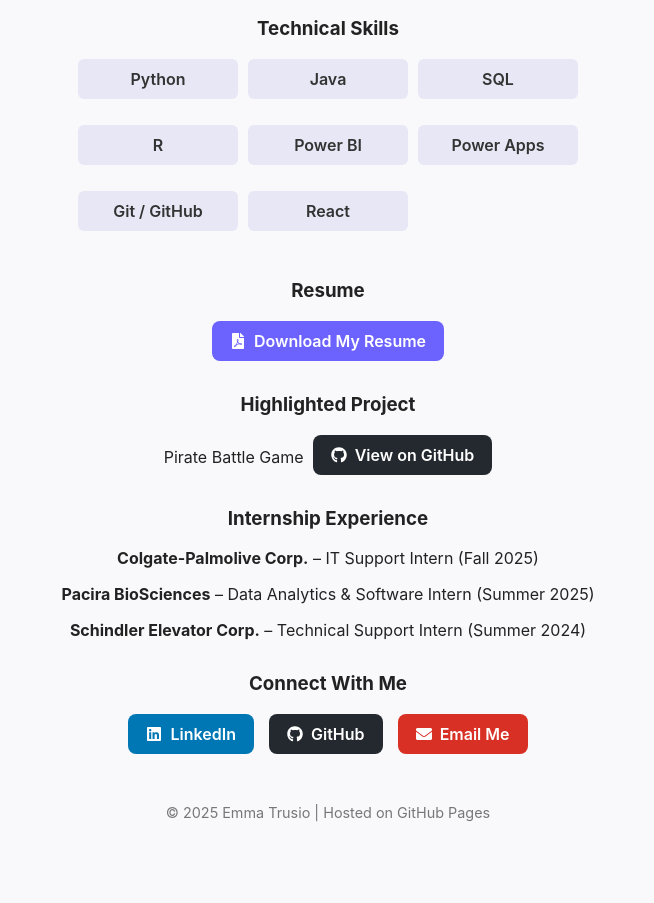
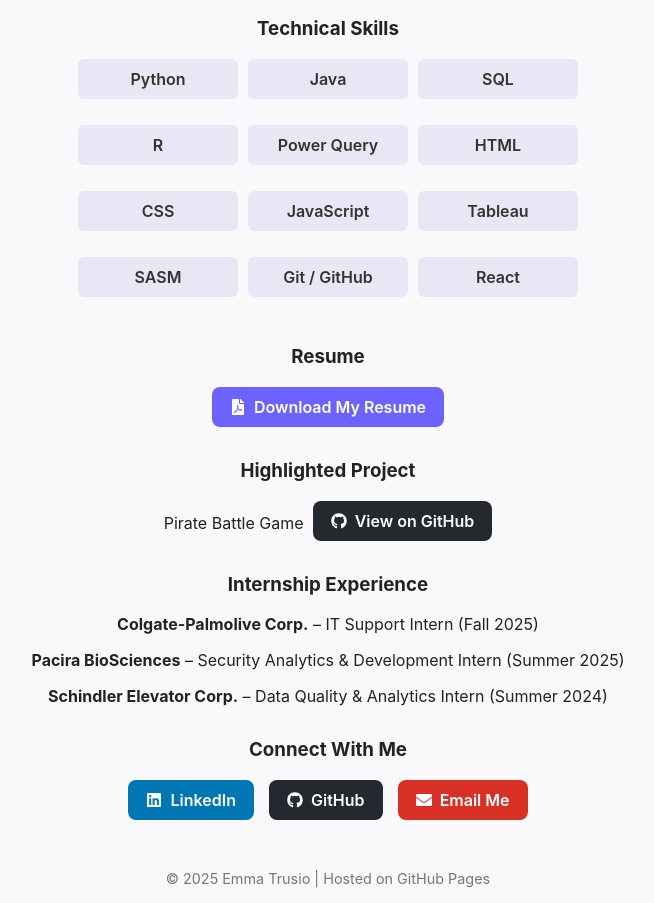
Before and after one commit to eetrusio14/my-portfolio, a React (Create React App) app: page / in a window 1280 px wide. Shown: the part 560-1463 px from the top of the page, without its empty margins (312-966 px from the left). Built offline with nearby package versions, Linux system fonts and the light colour scheme.

Commit message:
Changed technical skills grid to include acquired skills and updated resume

```diff
--- a/src/App.js
+++ b/src/App.js
@@ -41,8 +41,12 @@
           <li>Java</li>
           <li>SQL</li>
           <li>R</li>
-          <li>Power BI</li>
-          <li>Power Apps</li>
+          <li>Power Query</li>
+          <li>HTML</li>
+          <li>CSS</li>
+          <li>JavaScript</li>
+          <li>Tableau</li>
+          <li>SASM</li>
           <li>Git / GitHub</li>
           <li>React</li>
         </ul>
@@ -83,8 +87,8 @@
       <section>
         <h3>Internship Experience</h3>
         <p><strong>Colgate-Palmolive Corp.</strong> – IT Support Intern (Fall 2025)</p>
-        <p><strong>Pacira BioSciences</strong> – Data Analytics & Software Intern (Summer 2025)</p>
-        <p><strong>Schindler Elevator Corp.</strong> – Technical Support Intern (Summer 2024)</p>
+        <p><strong>Pacira BioSciences</strong> – Security Analytics & Development Intern (Summer 2025)</p>
+        <p><strong>Schindler Elevator Corp.</strong> – Data Quality & Analytics Intern (Summer 2024)</p>
       </section>
 
       {/* Contact Section */}
```
Also changed, not shown: 1 other file (tests, documents, lock files or other folders).
